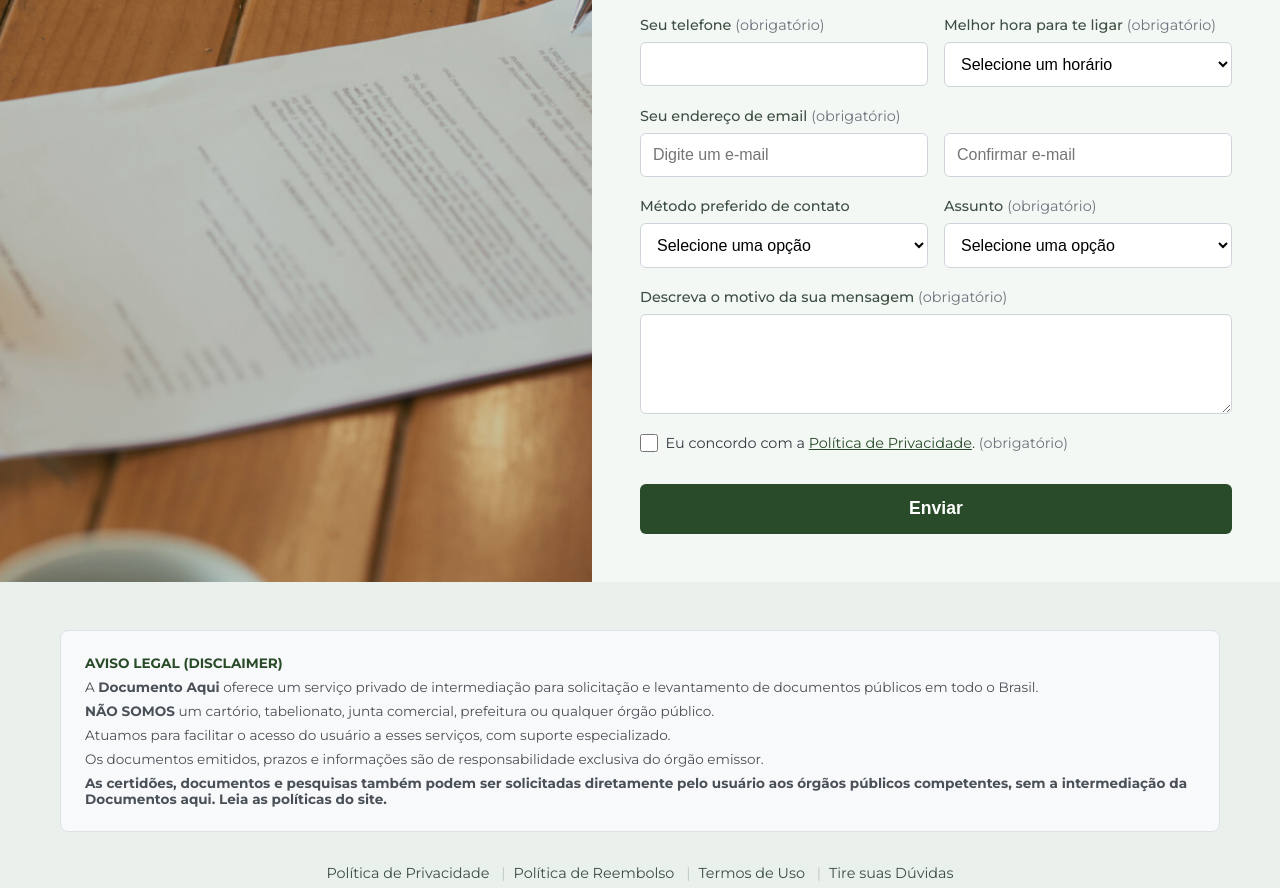
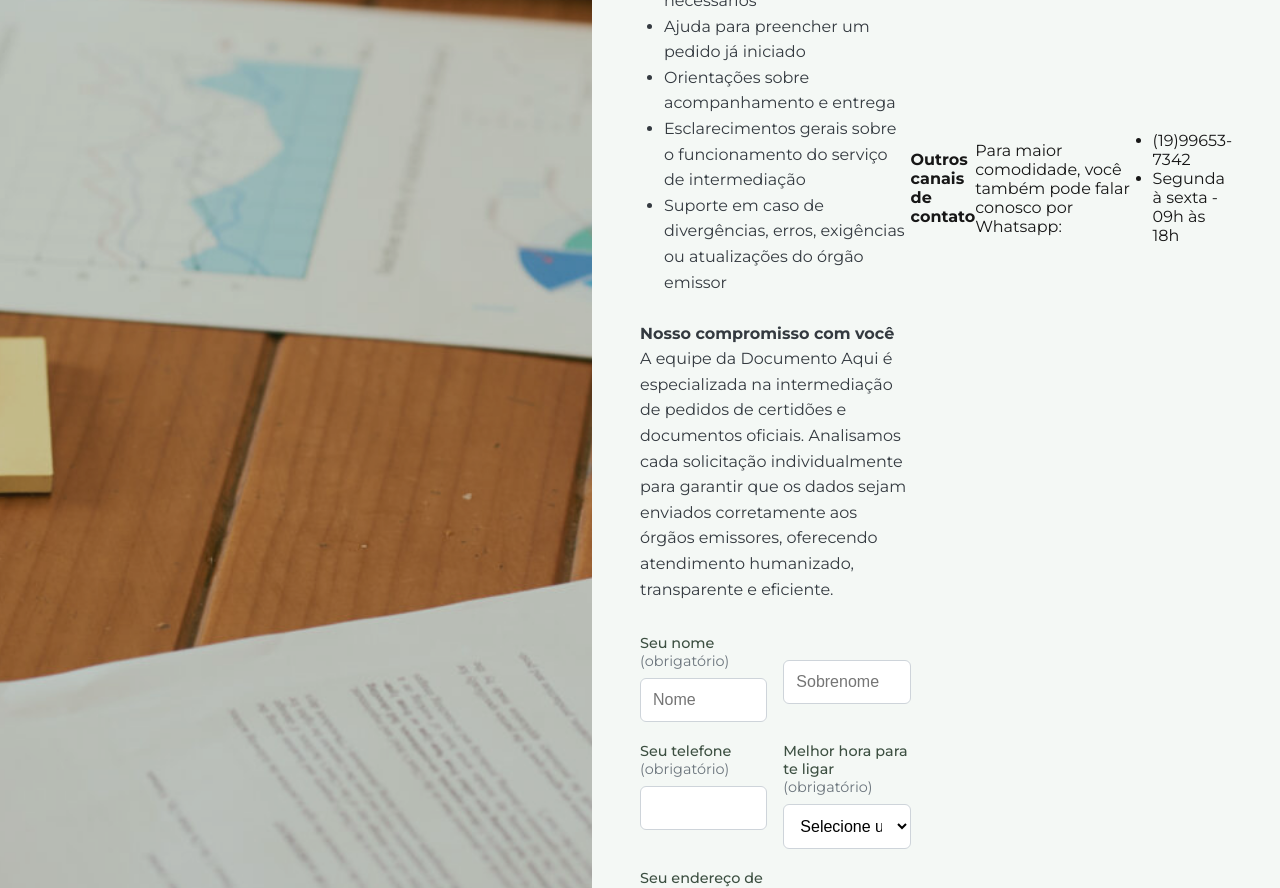
Before and after one commit to documentoaqui/documentoaqui-front, a Next.js app: page /contato in a window 1280 px wide. Shown: the part 1120-2008 px from the top of the page. Built offline with nearby package versions, Linux system fonts and the light colour scheme.

Commit message:
Adição de número do whats

```diff
--- a/src/components/FormSection/FormSection.js
+++ b/src/components/FormSection/FormSection.js
@@ -110,6 +110,14 @@ const FormSection = ({ imageSrc, imageAlt, title, description }) => {
             <button type="submit" className={styles.submitButton}>Enviar</button>
           </form>
         </div>
+        <p>
+          <b>Outros canais de contato</b>
+        </p>
+        <p>Para maior comodidade, você também pode falar conosco por Whatsapp:</p>
+        <ul>
+          <li>(19)99653-7342</li>
+          <li>Segunda à sexta - 09h às 18h</li>
+        </ul>
       </div>
     </section>
   );
```
